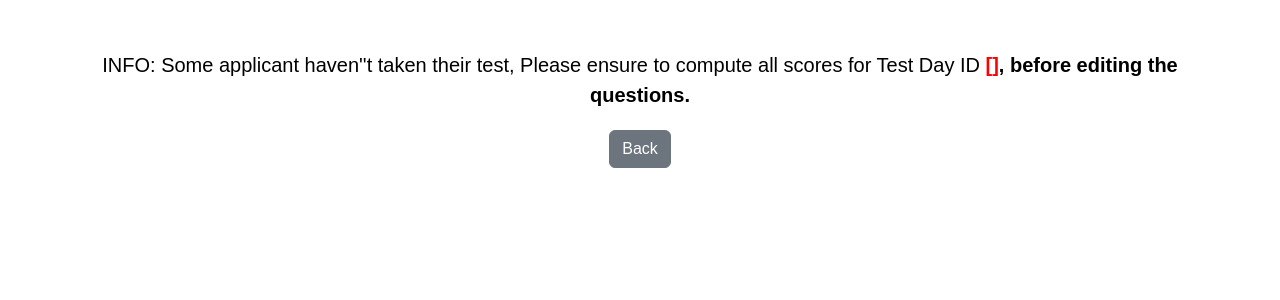
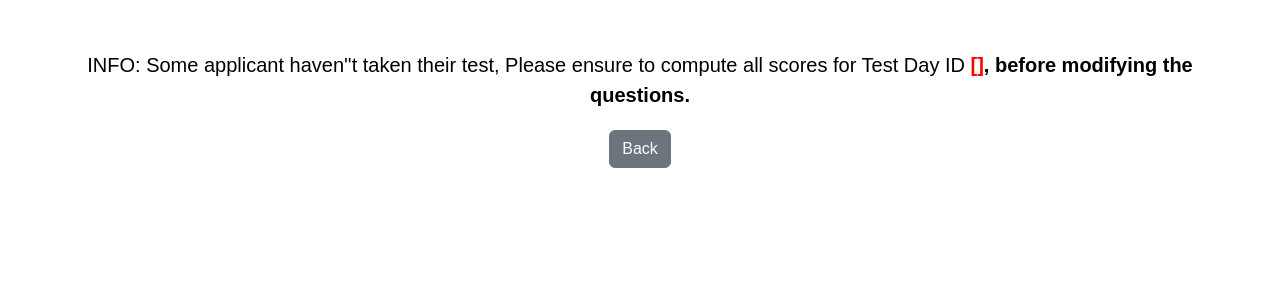
Before and after one commit to FosterSetor9060/Testcompanion_v1, a Flask app: template templates/computescoremessage.html in a window 1280 px wide. Shown: the top 300 px of the page. Run offline with Flask 3, Linux system fonts and the light colour scheme; the template is opened without the code that fills it: most values are stand-ins (such as "Sample title", 1, 10 or a date in 2020); some libraries are stand-ins or nearby versions.

Commit message:
modified the style and message of Computescoremessage  html template

```diff
--- a/templates/computescoremessage.html
+++ b/templates/computescoremessage.html
@@ -35,7 +35,7 @@
 </head>
 <body>
     <div id="message">
-        <p>INFO: Some applicant haven''t taken their test, Please ensure to compute all scores for Test Day ID <b> <span id="innermsg"> [{{ message|escape }}]</span>, before editing the questions.</p>
+        <p>INFO: Some applicant haven''t taken their test, Please ensure to compute all scores for Test Day ID <b> <span id="innermsg"> [{{ message|escape }}]</span>, before modifying the questions.</p>
     </div>
     <a href="{{ url_for('dashboard', user_id=user_id) }}" class="btn btn-secondary">Back</a>
 
```
